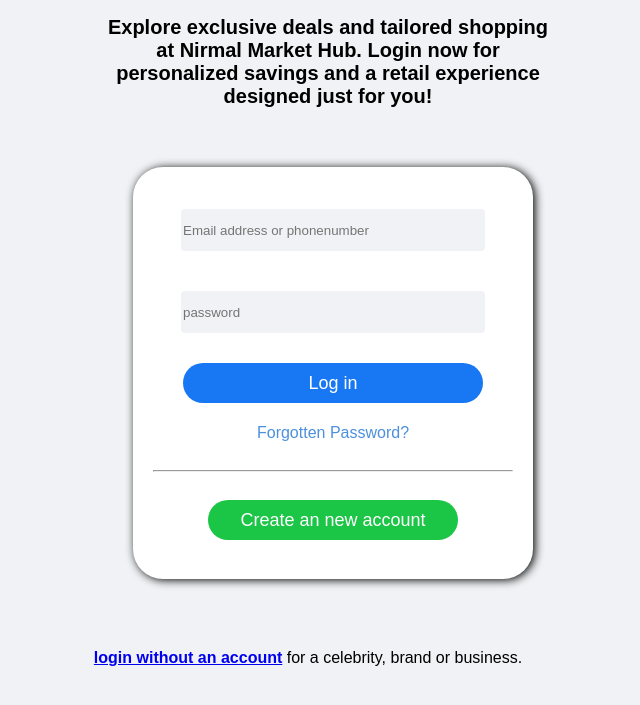
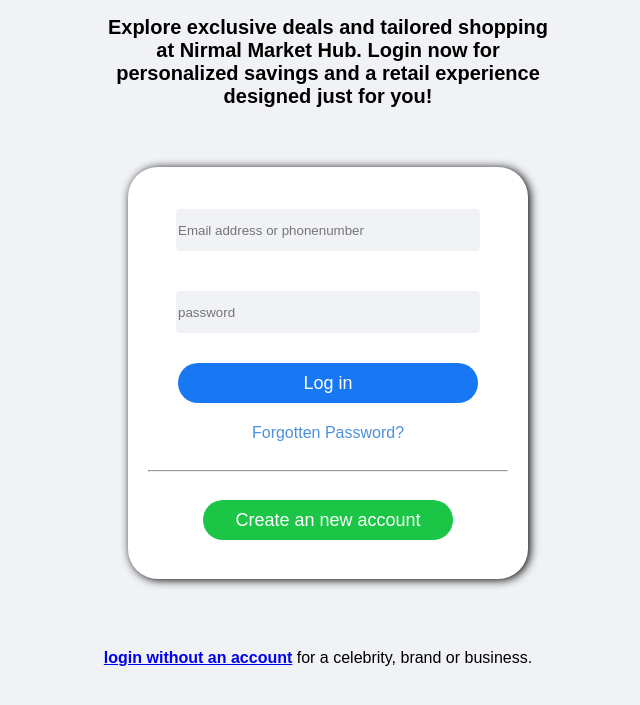
Before and after one commit to NIRMALKUMAR223/NIRMALMARKETHUB, a plain HTML site: page index.html in a window 1280 px wide. Shown: the part 91-796 px from the top of the page, without its empty margins (332-972 px from the left). Drawn offline with Linux system fonts and the light colour scheme.

Commit message:
justification

```diff
--- a/css/index.css
+++ b/css/index.css
@@ -34,7 +34,7 @@
             border-radius: 30px;
             box-shadow: 2px 1px 10px black;
             margin-bottom: 50px;
-            margin-left: 50px;
+            margin-left: 40px;
 
         }
         hr{
@@ -132,6 +132,7 @@
         }
         #las{
             margin-top  : 20px;
+            margin-left: 20px;
             text-align: center;
 
         }
```
